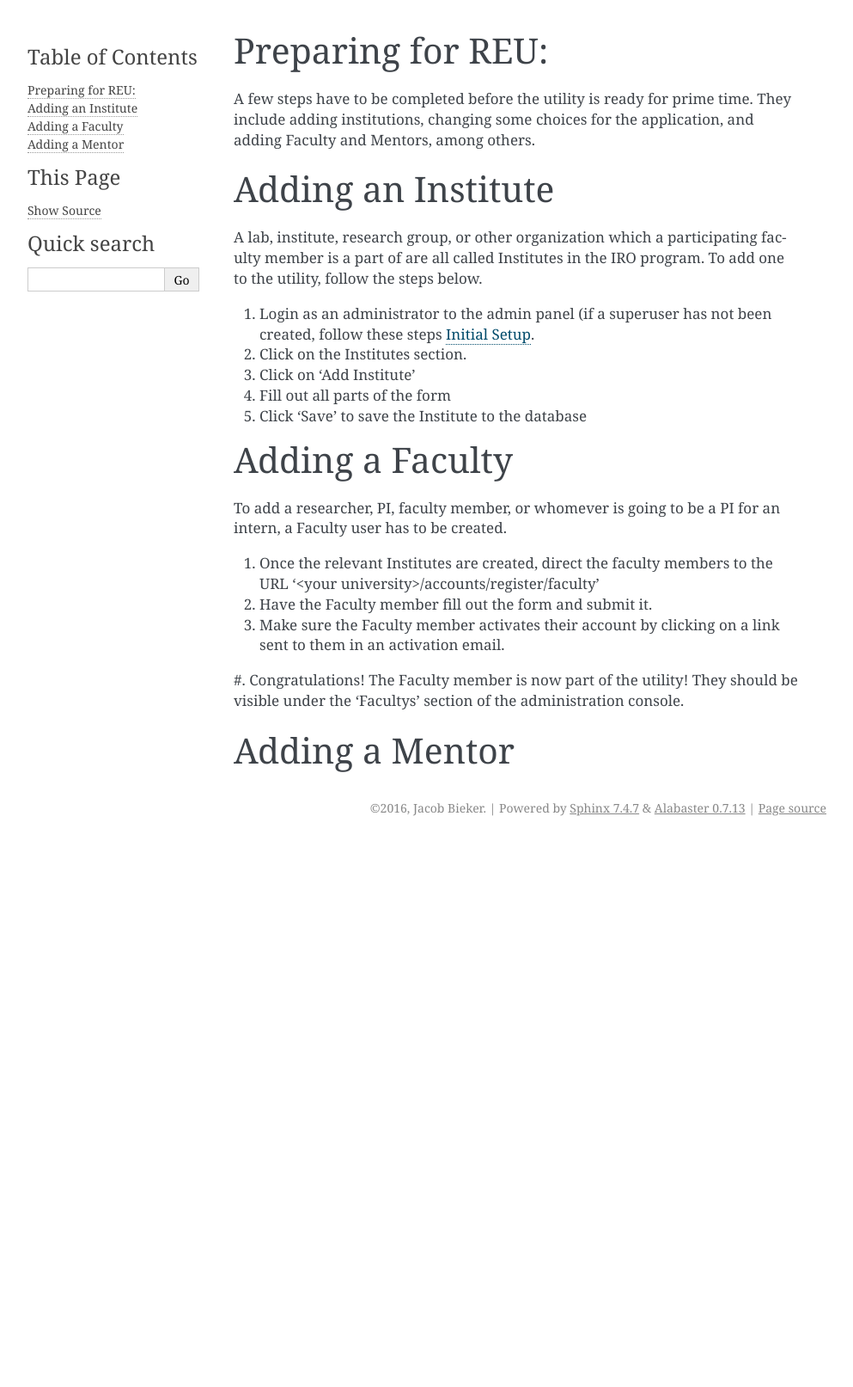
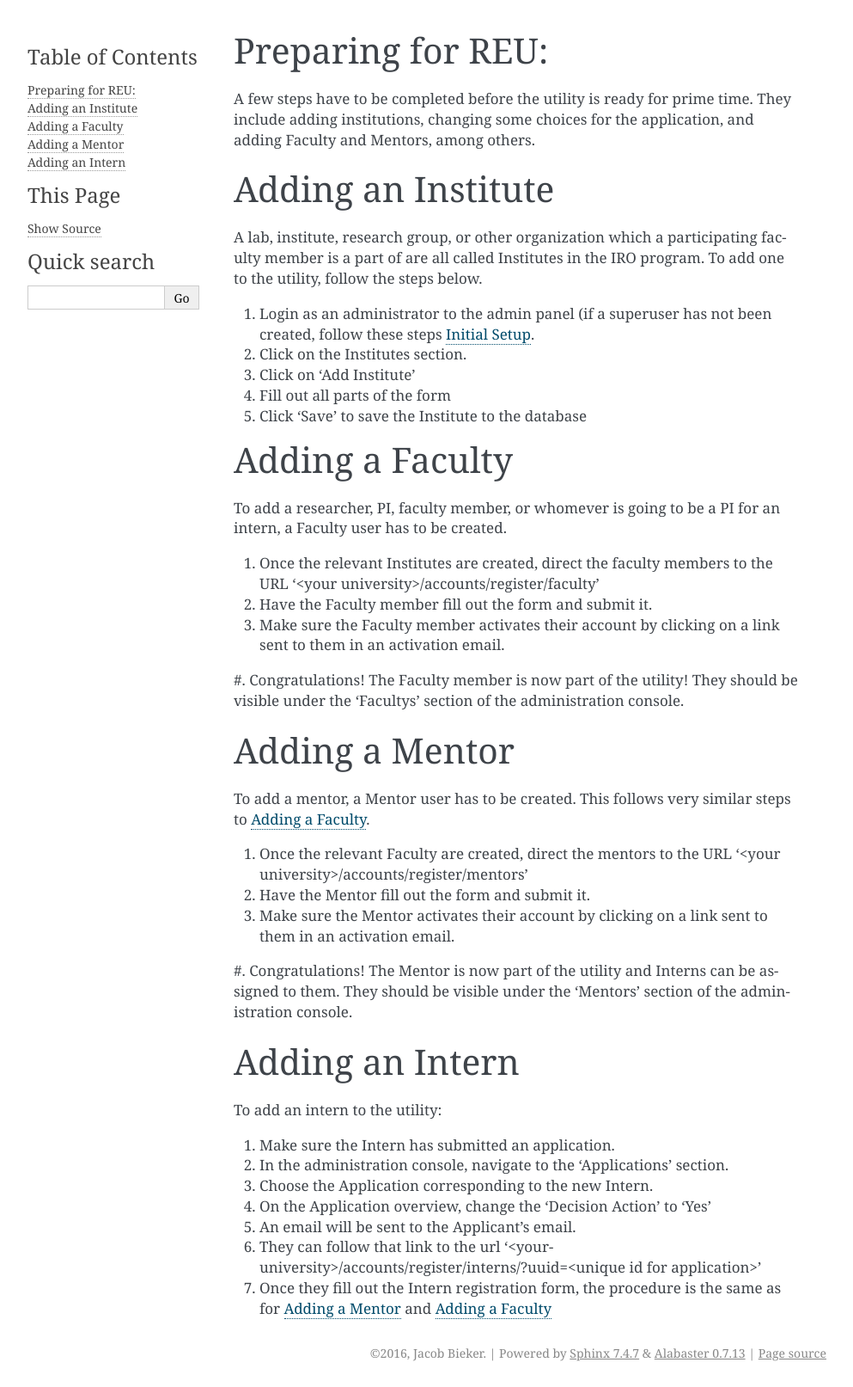
Before and after one commit to UO-SPUR/reu_utility, a Sphinx documentation site: the page built from docs/reu.rst, in a window 1280 px wide. Shown: the whole page at 86% size, without its empty margins (148-1141 px from the left). Built offline with Sphinx 7.4.7, drawn with Linux system fonts in a browser that asks for light colours; before the commit the page ends 979 px from its top, so only the background shows below that.

Commit message:
Add how to add Mentor and Intern to utility

```diff
--- a/docs/reu.rst
+++ b/docs/reu.rst
@@ -38,3 +38,26 @@ administration console.
 
 Adding a Mentor
 ---------------
+
+To add a mentor, a Mentor user has to be created. This follows very similar steps to :ref:`add-faculty`.
+
+#. Once the relevant Faculty are created, direct the mentors to the URL '<your university>/accounts/register/mentors'
+#. Have the Mentor fill out the form and submit it.
+#. Make sure the Mentor activates their account by clicking on a link sent to them in an activation email.
+#. Congratulations! The Mentor is now part of the utility and Interns can be assigned to them. They should be visible under
+the 'Mentors' section of the administration console.
+
+.. _add-intern:
+
+Adding an Intern
+----------------
+
+To add an intern to the utility:
+
+#. Make sure the Intern has submitted an application.
+#. In the administration console, navigate to the 'Applications' section.
+#. Choose the Application corresponding to the new Intern.
+#. On the Application overview, change the 'Decision Action' to 'Yes'
+#. An email will be sent to the Applicant's email.
+#. They can follow that link to the url '<your-university>/accounts/register/interns/?uuid=<unique id for application>'
+#. Once they fill out the Intern registration form, the procedure is the same as for :ref:`add-mentor` and :ref:`add-faculty`
```
